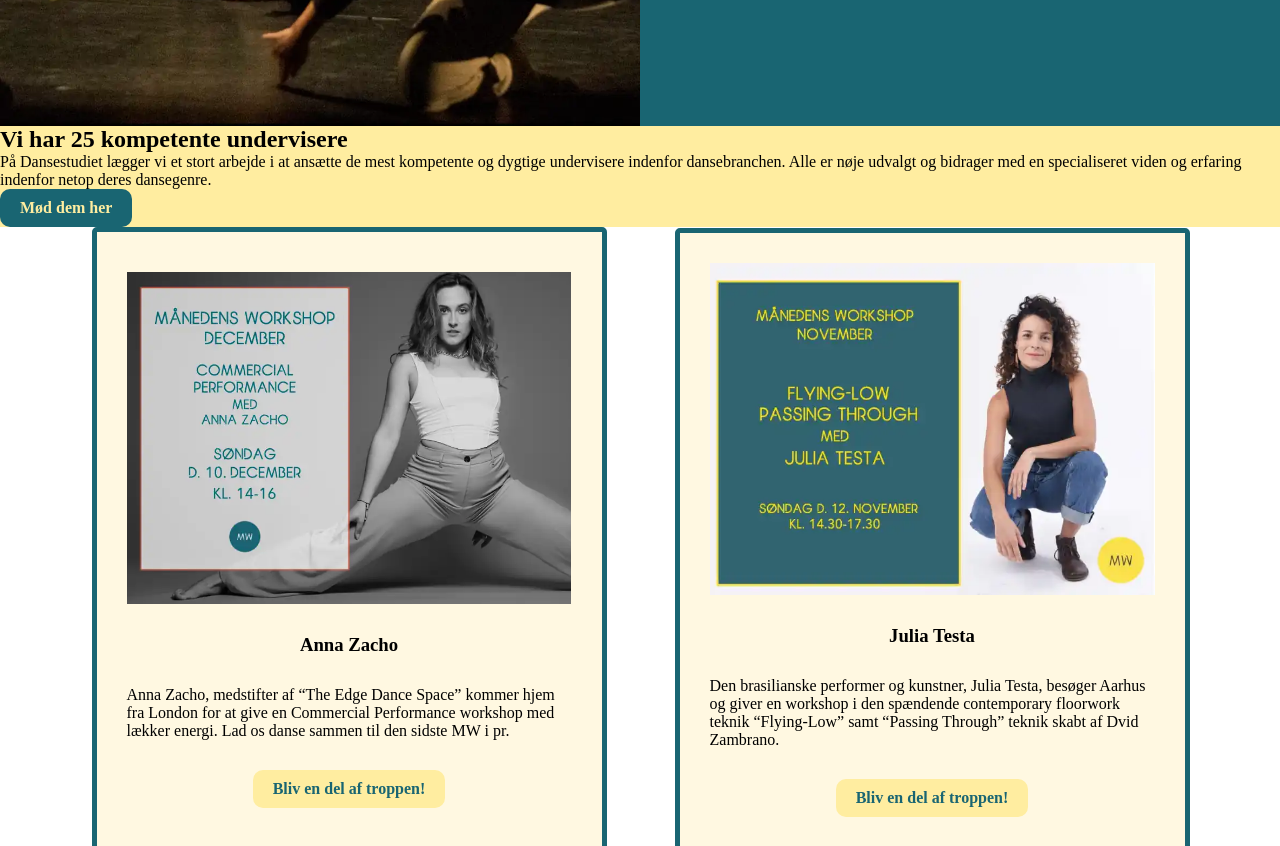
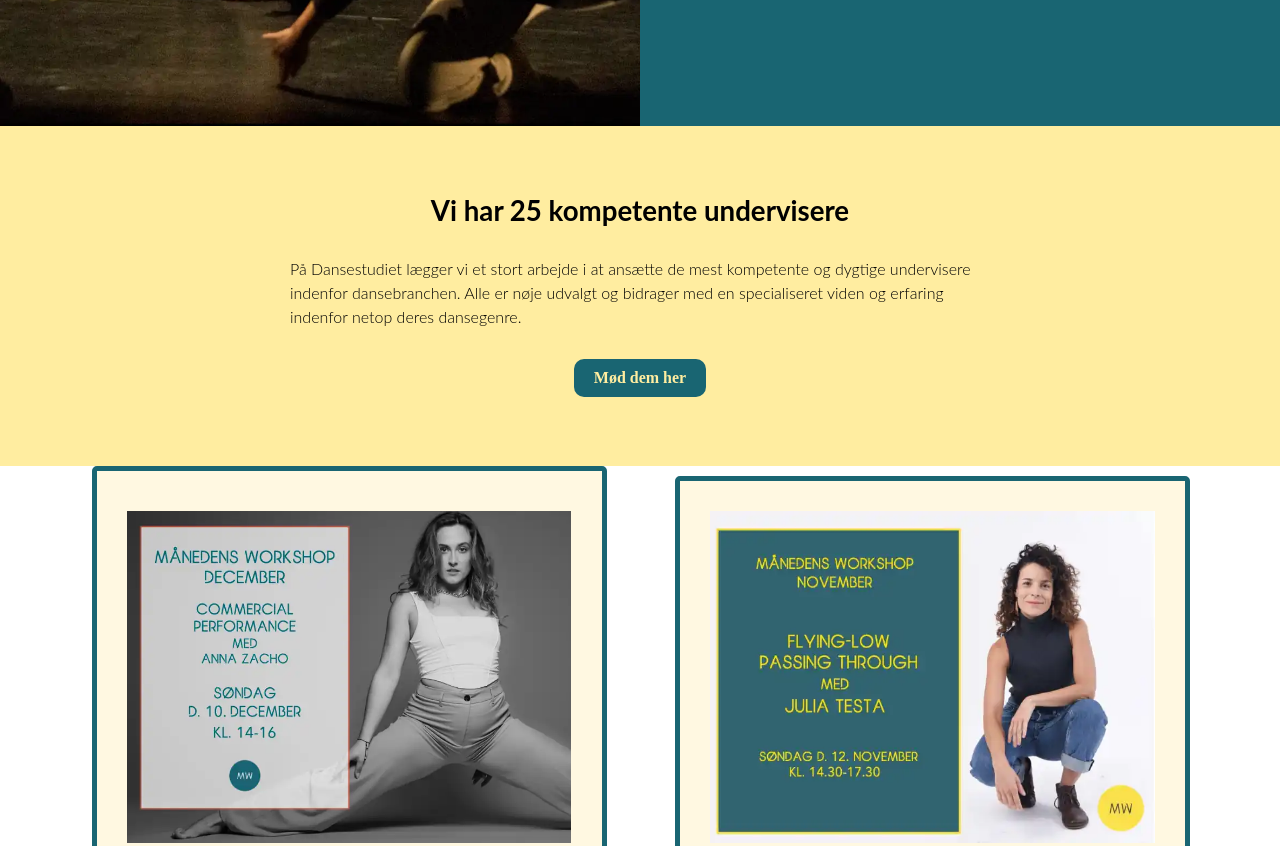
Before and after one commit to Idax7074/dansestudiet, an Astro site: page / in a window 1280 px wide. Shown: the part 660-1506 px from the top of the page. Built offline with nearby package versions, Linux system fonts and the light colour scheme; Astro itself is replaced by a stand-in of ours.

Commit message:
commit 10

```diff
--- a/src/components/Card.astro
+++ b/src/components/Card.astro
@@ -7,7 +7,7 @@ import Button from "./Button.astro";
     <img src={img} alt="Billede over program fra dansestudiet">
     <h3>{title}</h3>
     <p>{description}</p>
-    <Button variant="primary">Bliv en del af troppen!</Button>
+    <Button variant="tertiary">Bliv en del af troppen!</Button>
 </article>
 
 <style>
@@ -17,6 +17,7 @@ import Button from "./Button.astro";
 border: 5px solid var(--color-background-stroke-card, #196572);
 background: var(--color-background-background-card, #FFF8E1);
 margin-inline: auto;
+color: var(--color-text-body-secondary);
     }
 .primary {
 display: inline-flex;
--- a/src/pages/index.astro
+++ b/src/pages/index.astro
@@ -73,7 +73,20 @@ gap: var(--spacing-gap-hero, 65px);
 }
 
 .section_2{
+	display: flex;
+width: auto;
+height: 21.25rem;
+flex-direction: column;
+justify-content: center;
+align-items: center;
+gap: 1.875rem;
+
+flex-shrink: 0;
 	background-color: var( --color-background-tertiary, #ffeda0);
+}
+
+.section_2 p {
+	width: 700px;
 }
 
 	/*Hero section*/
--- a/src/styles/style.css
+++ b/src/styles/style.css
@@ -73,7 +73,7 @@
 }
 
 @font-face {
-  font-family: "DansestudietDisplay";
+  font-family: "DansestudietDisplay1";
   src: url("DansestudietDisplay1.ttf") format("ttf");
   font-display: swap;
 }
@@ -107,3 +107,27 @@ h1 {
   color: var(--color-text-display);
   text-align: center;
 }
+
+h2 {
+  font-family: Lato;
+  font-size: var(--Headline2-large);
+  font-style: normal;
+  font-weight: 700;
+  line-height: normal;
+}
+
+h3 {
+  font-family: Lato;
+  font-size: var(--Headline3-large);
+  font-style: normal;
+  font-weight: 700;
+  line-height: normal;
+}
+
+p {
+  font-family: Lato;
+  font-size: var(--Body-large);
+  font-style: normal;
+  font-weight: 300;
+  line-height: 150%;
+}
```
